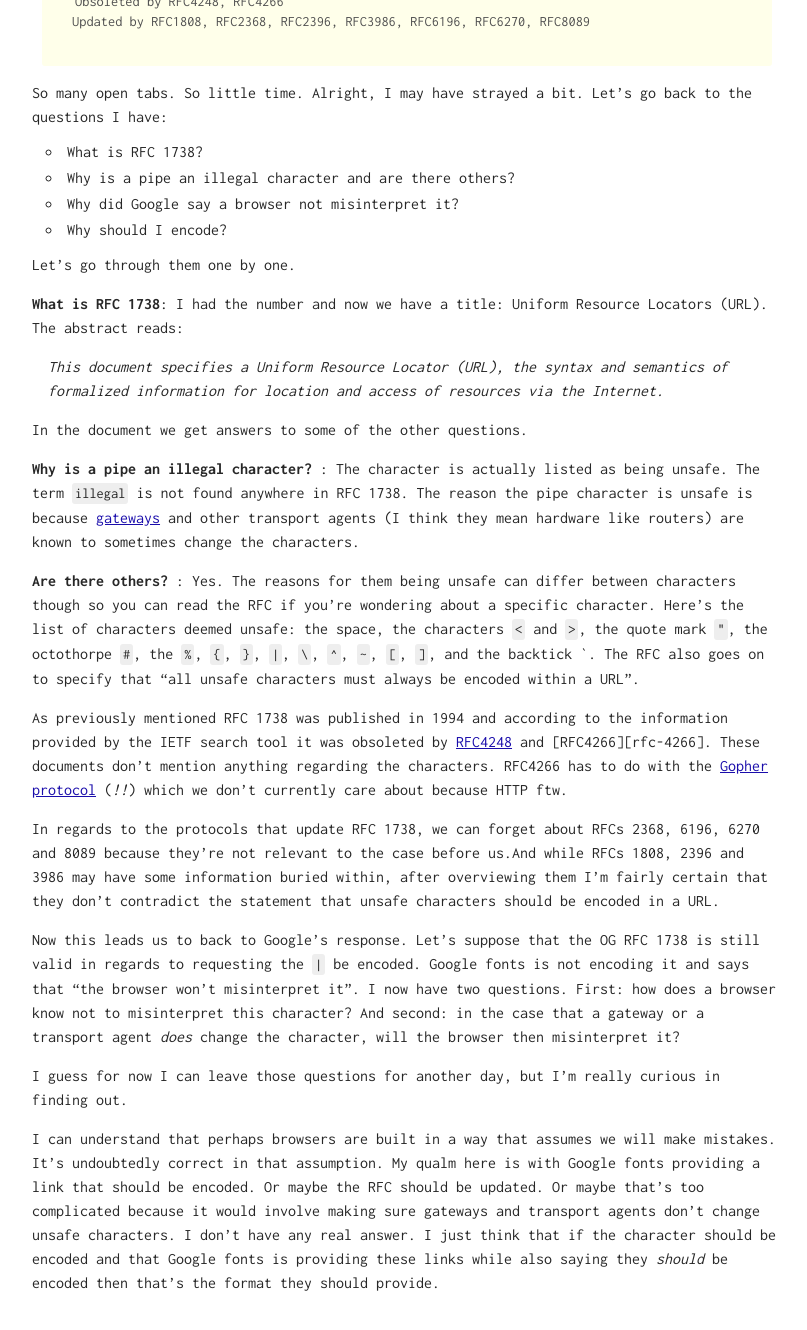
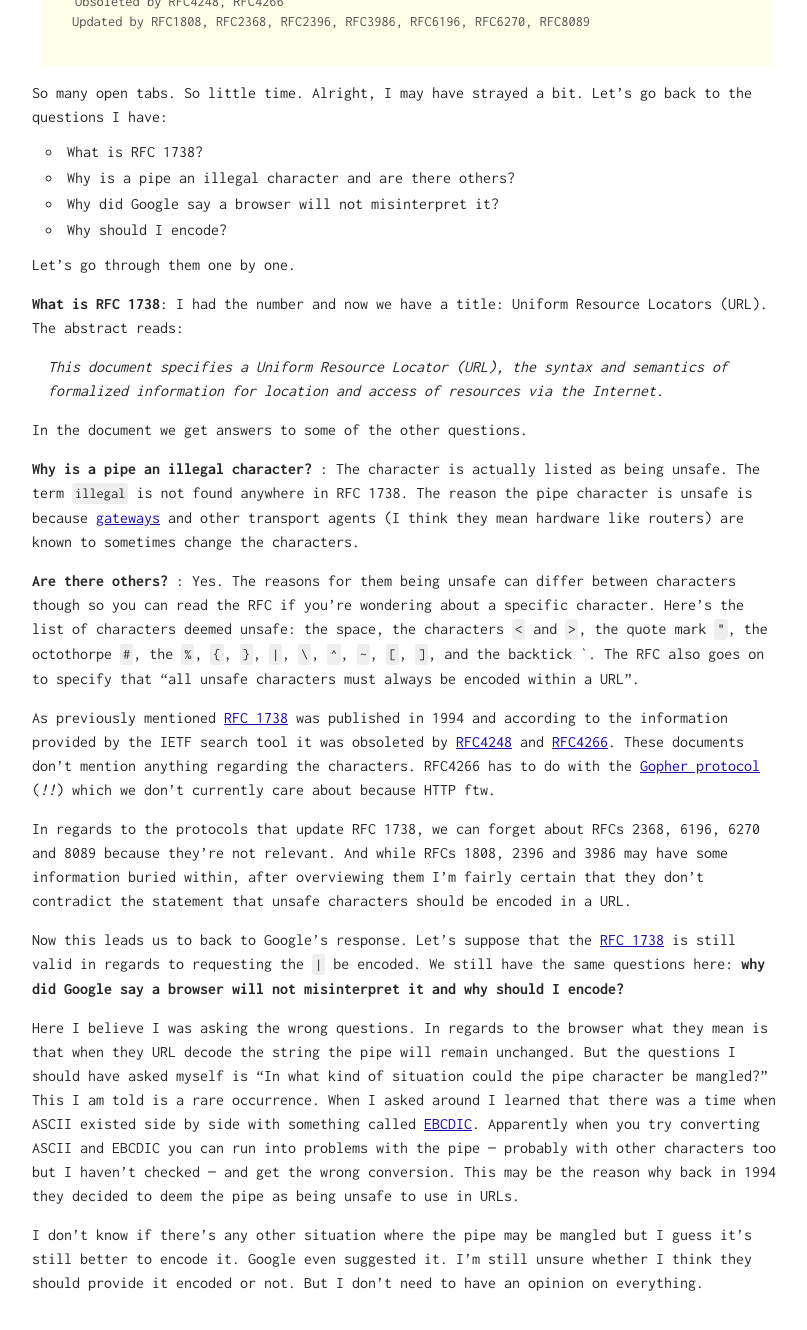
Before and after one commit to dolliars/heyheather, a Jekyll site: the page built from _posts/2019-10-23-rfc-1738.md, in a window 1280 px wide and 1400 px high, scrolled down 2019 px. Shown: the top 1330 px of the window, without its empty margins (233-1040 px from the left). Built offline with Jekyll 4.4.1, drawn with Linux system fonts in a browser that asks for light colours; some of the changed text lies outside the part shown.

Commit message:
Update base a new knowledge acquired

````diff
--- a/_posts/2019-10-23-illegal-chars.md
+++ b/_posts/2019-10-23-rfc-1738.md
@@ -17,13 +17,13 @@ https://fonts.googleapis.com/css?family=Pacifico|Snippet&display=swap for
 attribute href on element link: Illegal character in query: | is not allowed.
 ```
 I was confused because the error came from a URL provided by [Google
-fonts][google-fonts]. Questions quickly came up. Was the validator outdated? Was
-Google providing a wrong link? If the pipe character is illegal then why is it
-illegal? Was it illegal before and is now permitted? Are there other illegal
-characters and if so which ones are they? Questions ad nauseam. Researching I
-saw someone on Stack Overflow mention that you had to encode the URL by changing
-the pipe character to its ASCII equivalent, in this case `%7C`. I mean okay but
-why isn't Google proving it from the get go? So I asked them:
+fonts][google-fonts]. Questions quickly came to mind. Was the validator
+outdated? Was Google providing a wrong link? If the pipe character is illegal
+then why is it illegal? Was it illegal before and is now permitted? Are there
+other illegal characters and if so which ones are they? Questions ad nauseam.
+Researching I saw someone on Stack Overflow mention that you had to encode the
+URL by changing the pipe character to its ASCII equivalent, in this case `%7C`.
+I mean okay but why isn't Google proving it from the get go? So I asked them:
 
 > Is there a reason that the standard embed font link uses a pipe instead of
 > encoding it to %7C when selecting more than one font? I couldn't find the
@@ -41,10 +41,10 @@ then why should I encode it? Which one is correct? I decided to look into it.
 
 Reading the error messages tells you right away that the problem is with the
 pipe itself. You can figure out pretty quickly that to resolve the issue you
-need to encode it. That's fine but most answers didn't go any further. I did run
-into [this answer][so-answer-1] on Stack Overflow where a user remarked that
-[RFC 1738][rfc-1738] specifies the following characters as being unsafe: {, },
-|, \, ^, ~,[, ], and \`. Now we have a lead.
+need to encode it. That's fine but I still had questions. I read [this
+answer][so-answer-1] on Stack Overflow where a user remarked that [RFC
+1738][rfc-1738] specifies the following characters as being unsafe: {, }, |, \,
+^, ~,[, ], and \`. Now we have a lead.
 
 ## Wait. What's an RFC?
 
@@ -72,8 +72,8 @@ document and send comments. There are other steps to the process but in general
 it's this feedback loop where the proposal is submitted, reviewed and commented
 on, revised and resubmitted. If you want more details on the process the [IETF
 has a 26 minute video][YT-ietf-rfc] going over it. They actually have a [full
-playlist][YT-ietf-list] on what they do that you can check out. It's pretty
-neat and is now in my list of things to do in my life.
+playlist][YT-ietf-list] on what they do that you can check out. It's pretty neat
+and is now in my list of things to do in my life.
 
 Learning about the process makes the name RFC much more clear. It's basically
 the process which the documentation goes through before being published. And
@@ -83,7 +83,7 @@ change it. No one has to listen to you but you can chime in.
 
 ## RFC 1738
 
-Alright now I now what RFCs is. Next, let's look at [RFC 1738][rfc-1738]. It was
+Alright now I know about RFCs. Next, let's look at [RFC 1738][rfc-1738]. It was
 published in December 1994. Continuing with the questioning, I had wondered if
 it was still valid. Wonder no more because the IETF has a [search
 tool][ietf-datatracker] for looking up RFCs. When you look up RFC 1738, there's
@@ -99,7 +99,7 @@ back to the questions I have:
 
 - What is RFC 1738?
 - Why is a pipe an illegal character and are there others?
-- Why did Google say a browser not misinterpret it?
+- Why did Google say a browser will not misinterpret it?
 - Why should I encode?
 
 Let's go through them one by one.
@@ -126,37 +126,39 @@ characters `<` and `>`, the quote mark `"`, the octothorpe `#`, the `%`, `{`,
 `}`, `|`, `\`, `^`, `~`, `[`, `]`, and the backtick \`. The RFC also goes on
 to specify that "all unsafe characters must always be encoded within a URL".
 
-As previously mentioned RFC 1738 was published in 1994 and according to the
-information provided by the IETF search tool it was obsoleted by
+As previously mentioned [RFC 1738][rfc-1738] was published in 1994 and according
+to the information provided by the IETF search tool it was obsoleted by
 [RFC4248][rfc-4248] and [RFC4266][rfc-4266]. These documents don't mention
 anything regarding the characters. RFC4266 has to do with the [Gopher
 protocol][gopher-protocol] (*!!*) which we don't currently care about because
 HTTP ftw.
 
 In regards to the protocols that update RFC 1738, we can forget about RFCs 2368,
-6196, 6270 and 8089 because they're not relevant to the case before us.And while
-RFCs 1808, 2396 and 3986 may have some information buried within, after
-overviewing them I'm fairly certain that they don't contradict the statement
-that unsafe characters should be encoded in a URL.
+6196, 6270 and 8089 because they're not relevant. And while RFCs 1808, 2396 and
+3986 may have some information buried within, after overviewing them I'm fairly
+certain that they don't contradict the statement that unsafe characters should
+be encoded in a URL.
 
-Now this leads us to back to Google's response. Let's suppose that the OG RFC
-1738 is still valid in regards to requesting the `|` be encoded. Google fonts is
-not encoding it and says that "the browser won't misinterpret it". I now have
-two questions. First: how does a browser know not to misinterpret this
-character? And second: in the case that a gateway or a transport agent _does_
-change the character, will the browser then misinterpret it?
+Now this leads us to back to Google's response. Let's suppose that the [RFC
+1738][rfc-1738] is still valid in regards to requesting the `|` be encoded. We
+still have the same questions here: **why did Google say a browser will not
+misinterpret it and why should I encode?**
 
-I guess for now I can leave those questions for another day, but I'm really
-curious in finding out.
+Here I believe I was asking the wrong questions. In regards to the browser what
+they mean is that when they URL decode the string the pipe will remain
+unchanged. But the questions I should have asked myself is "In what kind of
+situation could the pipe character be mangled?" This I am told is a rare
+occurrence. When I asked around I learned that there was a time when ASCII
+existed side by side with something called [EBCDIC][wiki-ebcdic]. Apparently
+when you try converting ASCII and EBCDIC you can run into problems with the
+pipe — probably with other characters too but I haven't checked — and get the
+wrong conversion. This may be the reason why back in 1994 they decided to deem
+the pipe as being unsafe to use in URLs.
 
-I can understand that perhaps browsers are built in a way that assumes we will
-make mistakes. It's undoubtedly correct in that assumption. My qualm here is
-with Google fonts providing a link that should be encoded. Or maybe the RFC
-should be updated. Or maybe that's too complicated because it would involve
-making sure gateways and transport agents don't change unsafe characters. I
-don't have any real answer. I just think that if the character should be encoded
-and that Google fonts is providing these links while also saying they _should_
-be encoded then that's the format they should provide.
+I don't know if there's any other situation where the pipe may be mangled but I
+guess it's still better to encode it. Google even suggested it. I'm still unsure
+whether I think they should provide it encoded or not. But I don't need to have
+an opinion on everything.
 
 [w3c-css]: https://jigsaw.w3.org/css-validator/
 [w3c-html]: https://validator.w3.org/#validate_by_uri
@@ -169,5 +171,6 @@ be encoded then that's the format they should provide.
 [ietf-datatracker]: https://datatracker.ietf.org/
 [wiki-gateway]: https://en.wikipedia.org/wiki/Gateway_(telecommunications)
 [rfc-4248]: https://www.ietf.org/rfc/rfc4248.txt
-[rfc4266]: https://www.ietf.org/rfc/rfc4266.txt
+[rfc-4266]: https://www.ietf.org/rfc/rfc4266.txt
 [gopher-protocol]: https://en.wikipedia.org/wiki/Gopher_(protocol)
+[wiki-ebcdic]: https://en.wikipedia.org/wiki/EBCDIC
````
Also changed, not shown: other parts of _posts/2019-10-23-rfc-1738.md (+1 -1 lines).
